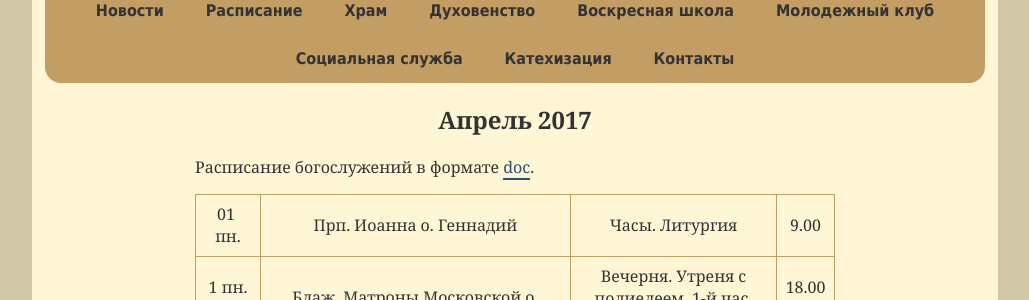
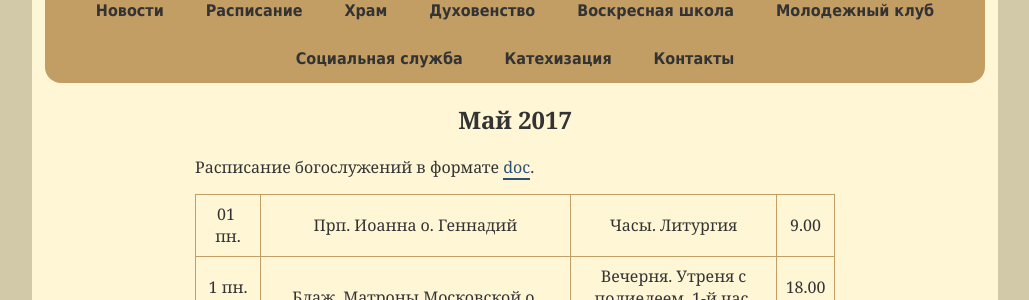
Before and after one commit to hramotradnoe/hramotradnoe.github.io, a Jekyll site: the page built from schedule/index.html, in a window 1280 px wide. Shown: the part 233-533 px from the top of the page, without its empty margins (125-1154 px from the left). Built offline with Jekyll 4.4.1, drawn with Linux system fonts in a browser that asks for light colours.

Commit message:
Update schedule.yml

```diff
--- a/_data/schedule.yml
+++ b/_data/schedule.yml
@@ -1,5 +1,5 @@
-period: Апрель 2017
-link: "https://docs.google.com/document/d/1gokNB4OyK44DNShklvPwPInW6NHBZs9x0LQ9zHdw7is/edit"
+period: Май 2017
+link: "https://docs.google.com/document/d/1t8COHfB2F9REH8HYYbm7ABme1RU4pObpkKfO8Wv7CbI/edit#"
 timetable:
  - description : "Прп. Иоанна о. Геннадий"
    services    :
```
